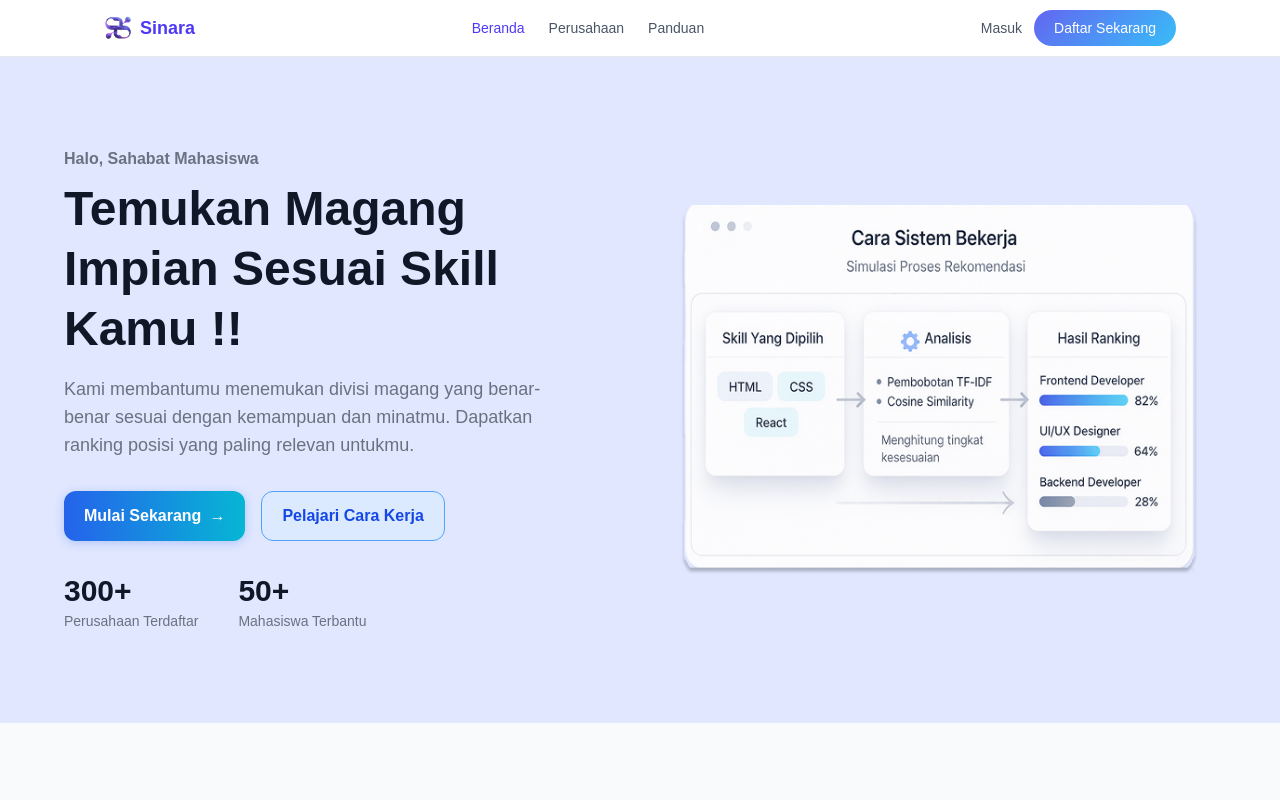
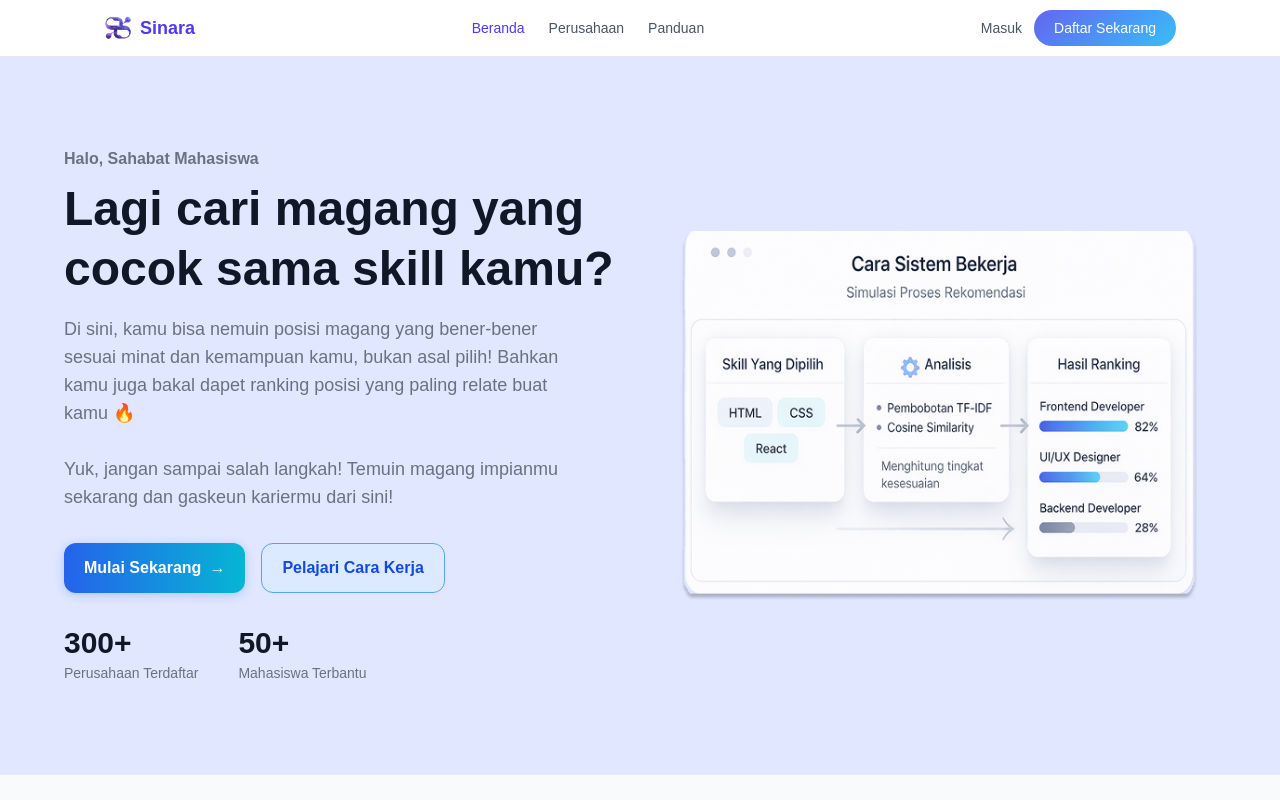
Before and after one commit to alvna-a/sinara_fe, a Next.js app: page / in a window 1280 px wide. Shown: the top 800 px of the page. Built offline with nearby package versions, Linux system fonts and the light colour scheme.

Commit message:
stlye:update copywriting

```diff
--- a/app/(public)/page.tsx
+++ b/app/(public)/page.tsx
@@ -15,11 +15,13 @@ export default function Home() {
           <div>
             <p className="font-semibold text-gray-500 mb-2">Halo, Sahabat Mahasiswa</p>
             <h1 className="text-4xl md:text-5xl font-bold text-gray-900 leading-tight mb-4">
-              Temukan Magang Impian Sesuai Skill Kamu !!
+              Lagi cari magang yang cocok sama skill kamu?
             </h1>
             <p className="text-gray-500 text-lg max-w-lg mt-3">
-              Kami membantumu menemukan divisi magang yang benar-benar sesuai dengan kemampuan dan minatmu.
-              Dapatkan ranking posisi yang paling relevan untukmu.
+              Di sini, kamu bisa nemuin posisi magang yang bener-bener sesuai minat dan kemampuan kamu,
+              bukan asal pilih! Bahkan kamu juga bakal dapet ranking posisi yang paling relate buat kamu 🔥
+              <br /><br />
+              Yuk, jangan sampai salah langkah! Temuin magang impianmu sekarang dan gaskeun kariermu dari sini!
             </p>
 
             <div className="flex gap-4 mt-8 mb-8 flex-wrap">
@@ -169,10 +171,13 @@ export default function Home() {
             style={{ background: "linear-gradient(90deg, #6366f1, #8b5cf6)" }}
           >
             <h2 className="text-2xl md:text-3xl font-bold mb-3 leading-tight">
-              Temukan Divisi Magang yang Paling Sesuai<br />dengan Skill Kamu
+            Bingung Mau Magang di Divisi Apa?<br />
+            Cari yang Paling Cocok Buat Kamu di Sini!
             </h2>
+
             <p className="text-indigo-100 text-l max-w-xl mx-auto mb-6">
-              Masukkan skill yang kamu miliki, dan lihat divisi mana yang paling relevan untukmu. Biarkan sistem membantu menemukan posisi yang paling cocok.
+            Tinggal masukin skill yang kamu punya, nanti sistem bakal bantu nunjukin
+            divisi magang yang paling cocok dan relate buat kamu. Gak perlu nebak-nebak lagi 😉
             </p>
             <Link
               href="/register"
```
